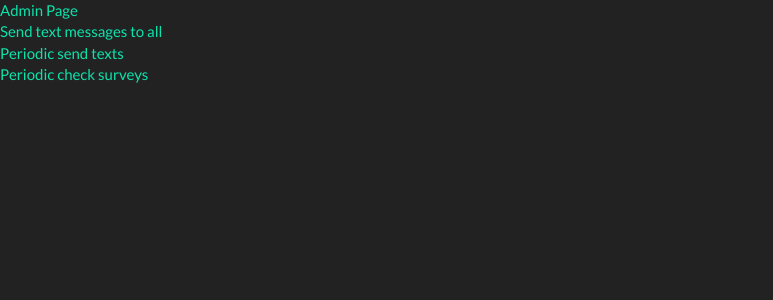
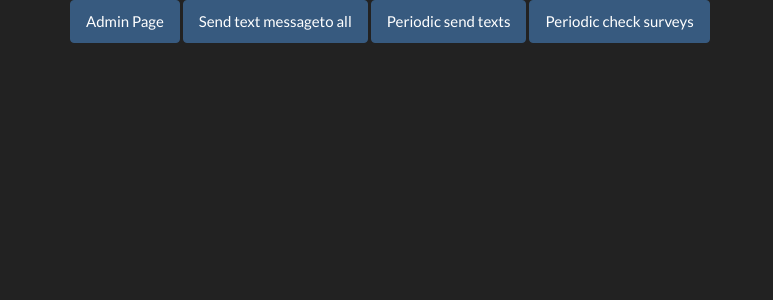
Before and after one commit to hecsf/hecserver, a Django app: page /server/ in a window 1280 px wide. Shown: the top 300 px of the page, without its empty margins (0-773 px from the left). Run offline with Django 3.2, Linux system fonts and the light colour scheme; some libraries are stand-ins or nearby versions.

Commit message:
Nicer formatting

```diff
--- a/server/templates/server/base.html
+++ b/server/templates/server/base.html
@@ -17,12 +17,12 @@
       <script src="https://oss.maxcdn.com/libs/respond.js/1.4.2/respond.min.js"></script>
     <![endif]-->
   </head>
-  <body>
+  <body><div class="container">
 	{% block content %}{% endblock %}
 
     <!-- jQuery (necessary for Bootstrap's JavaScript plugins) -->
     <script src="https://ajax.googleapis.com/ajax/libs/jquery/1.11.0/jquery.min.js"></script>
     <!-- Include all compiled plugins (below), or include individual files as needed -->
     <script src="{% static "server/bootstrap.min.js" %}"></script>
-  </body>
+  </div></body>
 </html>
--- a/server/templates/server/index.html
+++ b/server/templates/server/index.html
@@ -2,8 +2,8 @@
 {% block title %}HEC Hack Home{% endblock %}
 
 {% block content %}
-<a href="/admin/">Admin Page</a><br/>
-<a href="send_sms">Send text messages to all</a><br/>
-<a href="periodic_check">Periodic send texts</a><br/>
-<a href="periodic_get_surveys">Periodic check surveys</a><br/>
+<a href="/admin/" class="btn btn-primary" role="button">Admin Page</a>
+<a href="send_sms" class="btn btn-primary" role="button">Send text messageto all</a>
+<a href="periodic_check" class="btn btn-primary" role="button">Periodic send texts</a>
+<a href="periodic_get_surveys" class="btn btn-primary" role="button">Periodic check surveys</a>
 {% endblock %}
--- a/server/templates/server/send_sms.html
+++ b/server/templates/server/send_sms.html
@@ -2,10 +2,10 @@
 {% block title %}Sending SMSs{% endblock %}
 
 {% block content %}
+<a href="/server/" class="btn btn-primary" role="button">Back</a>
 <ul>
 {% for survey in surveys %}
     <li>{{ survey.user.first_name }} - {{ survey.external_id }}</li>
 {% endfor %}
 </ul>
-<a href="/server/">Back</a>
 {% endblock %}
--- a/server/views.py
+++ b/server/views.py
@@ -87,7 +87,7 @@ def periodic_get_surveys(request):
     page = 1
     pages = 1
     while page <= pages:
-        result += "getting page %d<br/>" % page
+        result += "getting page %d\n" % page
         response_dict = sg.api.surveyresponse.list(settings.SURVEY_GIZMO_SURVEY_ID, page=page)
         try:
             pages = int(response_dict['total_pages'])
@@ -97,7 +97,7 @@ def periodic_get_surveys(request):
         for user_response in response_dict["data"]:
             if "[url(\"sguid\")]" in user_response.keys():
                 unique_id = user_response["[url(\"sguid\")]"]
-                result += "Found id %s<br/>" % unique_id
+                result += "Found id %s\n" % unique_id
                 try:
                     survey = Survey.objects.get(external_id = unique_id)
                     if survey.date_replied is None:
@@ -127,14 +127,14 @@ def periodic_get_surveys(request):
                             survey.save()
                             survey.user.save()
                         except Exception as e:
-                            result += "Exception: %s %s<br/>" % (e, user_response)
+                            result += "Exception: %s %s\n" % (e, user_response)
                             pass
 
-                        result += "Found survey and saved<br/>"
+                        result += "Found survey and saved\n"
                     else:
-                        result += "Already had survey<br/>"
+                        result += "Already had survey\n"
 
                 except ObjectDoesNotExist:
-                    result += "Could not find survey<br/>"
+                    result += "Could not find survey\n"
 
-    return HttpResponse(result)
+    return render(request, 'server/simple.html', {'result': result})
```
Also changed, not shown: server/templates/server/simple.html (added, +7 -0 lines).
